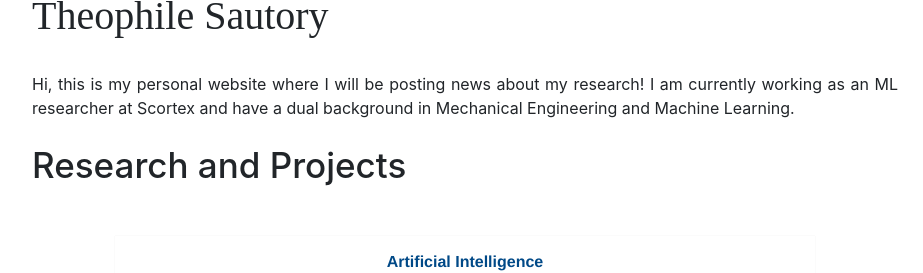
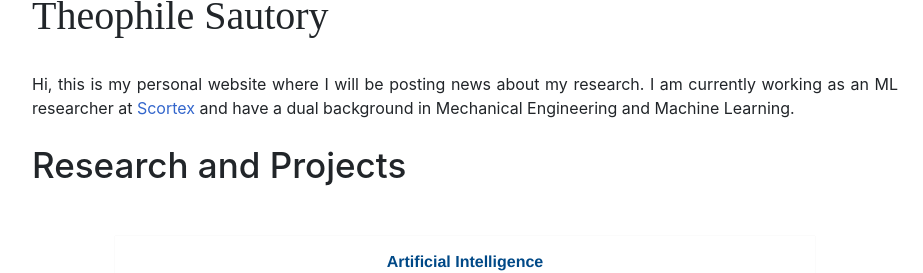
Before and after one commit to Theosau/TheosauOld.github.io, a Jekyll site: the page built from index.html, in a window 1280 px wide, cut to the strip 223-496 px from the top of the page. Shown: the whole strip, without its empty margins (175-1098 px from the left). Built offline with Jekyll 4.4.1, drawn with Linux system fonts in a browser that asks for light colours; part of the change alters nothing that is shown.

```diff
--- a/index.html
+++ b/index.html
@@ -121,9 +121,9 @@ title: Theophile Sautory
 
 		<div class="blurb">
 			<h1>Theophile Sautory</h1><br>
-			Hi, this is my personal website where I will be posting news about my research!
-			I am currently working as an ML researcher at Scortex and have a dual background
-			in Mechanical Engineering and Machine Learning. <br>
+			Hi, this is my personal website where I will be posting news about my research.
+			I am currently working as an ML researcher at <a href="https://scortex.io/" target="_blank">Scortex</a>
+			and have a dual background in Mechanical Engineering and Machine Learning. <br>
 			<br>
 			<h2>Research and Projects</h2>
 		</div>
```
